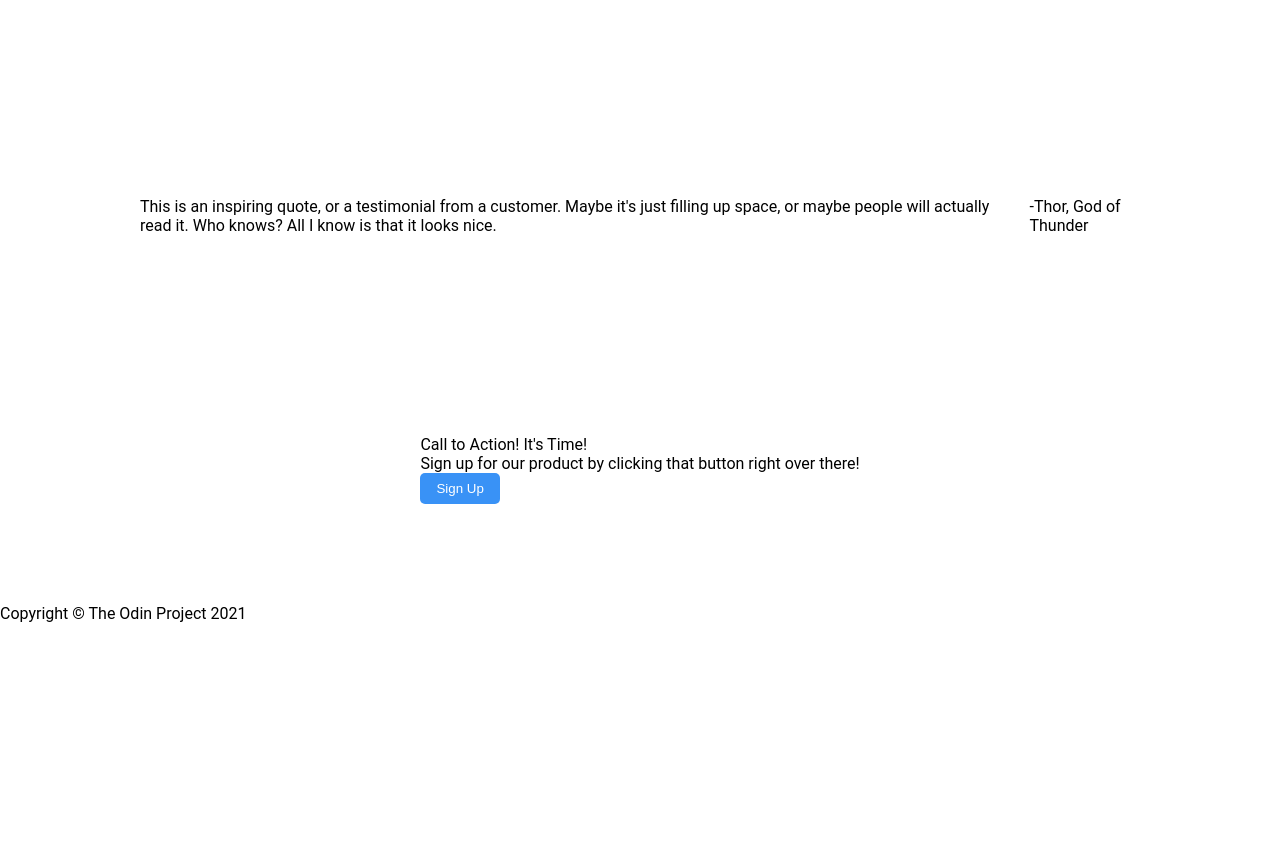
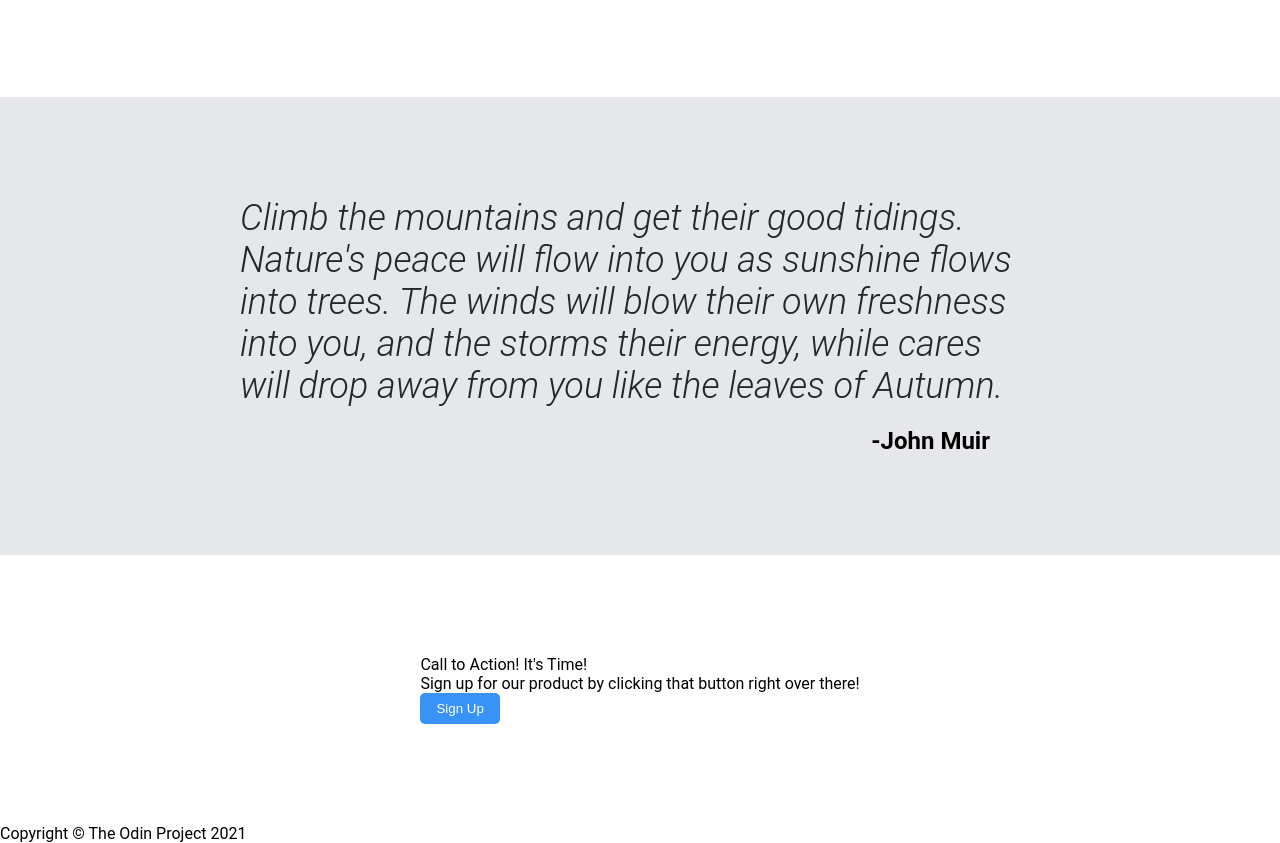
Before and after one commit to arnsocks/odin-landing, a plain HTML site: page index.html in a window 1280 px wide. Shown: the part 966-1809 px from the top of the page. Before the commit the page ends 1589 px from the top, so only its background shows below. Drawn offline with Linux system fonts and the light colour scheme.

Commit message:
Complete section three - the pull quote

```diff
--- a/index.html
+++ b/index.html
@@ -57,8 +57,8 @@
 
 		<div class="section section-three">
 			<div class = "container">
-				<p class="quote">This is an inspiring quote, or a testimonial from a customer. Maybe it's just filling up space, or maybe people will actually read it. Who knows? All I know is that it looks nice.</p>
-				<p class="attrib">-Thor, God of Thunder</p>
+				<p class="quote">Climb the mountains and get their good tidings. Nature's peace will flow into you as sunshine flows into trees. The winds will blow their own freshness into you, and the storms their energy, while cares will drop away from you like the leaves of Autumn.</p>
+				<p class="attrib">-John Muir</p>
 			</div>
 		</div>
 
--- a/styles.css
+++ b/styles.css
@@ -67,10 +67,26 @@ ul {
 	flex: 1;
 }
 
+
+
+.hero-title {
+	font-size: 48px;
+	font-weight: 900;
+}
+
+.hero-text {
+	display: flex;
+	flex-direction: column;
+	justify-content: space-between;
+	gap: 16px;
+	align-items: flex-start;
+}
+
 .section-two {
 	text-align: center;
 	border-radius: 16px;
 }
+
 .section-two .container {
 	flex-direction: column;
 	width: 800px;
@@ -86,19 +102,28 @@ ul {
 	gap: 50px;
 }
 
-.hero-title {
-	font-size: 48px;
-	font-weight: 900;
+.section-three {
+	background-color: #E5E7EB;
 }
 
-.hero-text {
-	display: flex;
+.section-three .container {
+	width: 800px;
 	flex-direction: column;
-	justify-content: space-between;
-	gap: 16px;
-	align-items: flex-start;
 }
 
+.quote{
+	font-style: italic;
+	font-size: 36px;
+	font-weight: 300;
+	color: #1f2927;
+}
+
+.attrib {
+	align-self: flex-end;
+	font-weight: bold;
+	font-size: 24px;
+	padding-right: 50px;
+}
 button {
 	background-color: #3992F6;
 	color: white;
```
